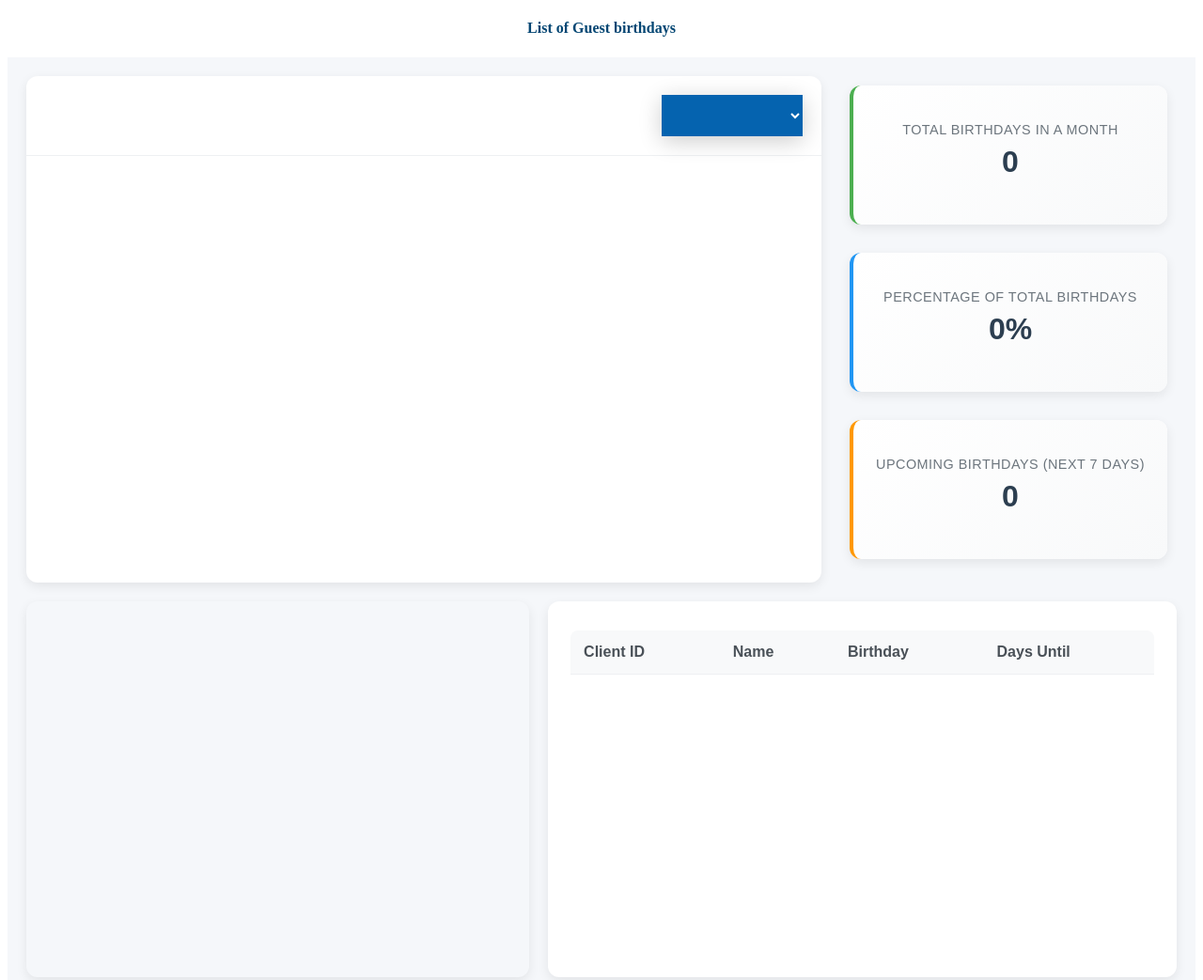
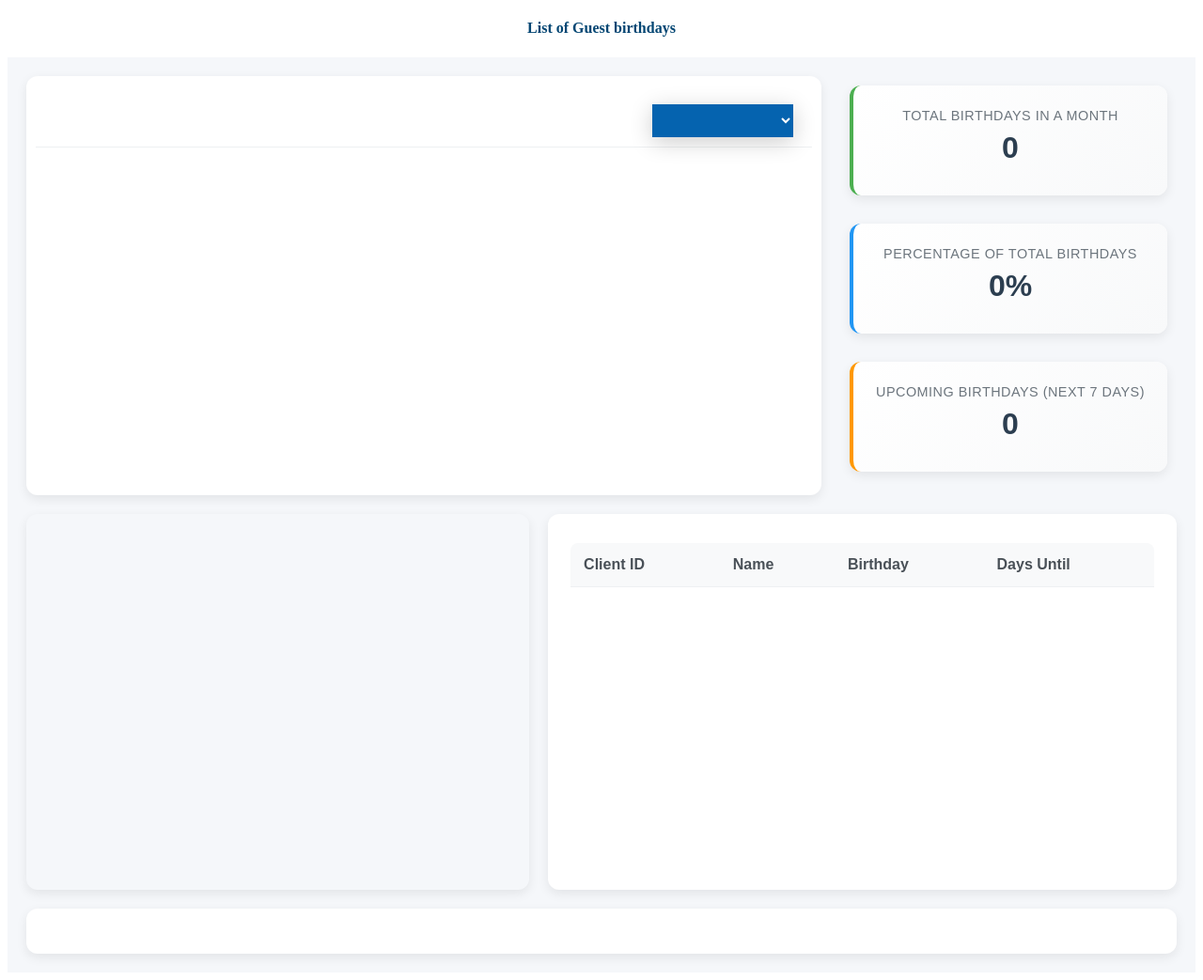
Before and after one commit to Paradox-9007/our_cimso_project, a plain HTML site: page dashboard-5/dashboard-5.html in a window 1280 px wide. Shown: the top 1043 px of the page at 94% size. Drawn offline with nearby package versions, Linux system fonts and the light colour scheme; no server answers.

Commit message:
version 1.3.9

```diff
--- a/dashboard-5/dashboard-5.css
+++ b/dashboard-5/dashboard-5.css
@@ -14,7 +14,7 @@
   display: flex;
   gap: 20px;
   width: 100%;
-  min-height: 400px;
+  min-height: 350px;  /* Increased from 300px */
 }
 
 /* Chart container */
@@ -22,10 +22,13 @@
   flex: 3;
   display: flex;
   flex-direction: column;
+  justify-content: center;
   background-color: white;
   border-radius: 12px;
   box-shadow: 0 4px 12px rgba(0, 0, 0, 0.08);
   transition: box-shadow 0.3s ease;
+  max-height: 500px;
+  padding: 10px;
 }
 
 
@@ -34,24 +37,17 @@
   display: flex;
   gap: 15px;
   justify-content: flex-end;
-  padding: 20px;
+  padding: 10px 20px;  /* Reduced padding */
   border-bottom: 1px solid #eef0f2;
 }
 
 .D5 #D5-filter select {
-  /* padding: 8px 16px;
-  border-radius: 6px;
-  border: 1px solid #e0e4e8;
-  background-color: white;
-  font-size: 14px;
-  cursor: pointer;
-  transition: border-color 0.2s ease; */
   background-color: #0563af;
   color: white;
-  padding: 10px;
+  padding: 8px;  /* Reduced padding */
   width: 150px;
   border: none;
-  font-size: 20px;
+  font-size: 16px;  /* Reduced font size */
   box-shadow: 0 5px 25px rgba(0, 0, 0, 0.2);
   -webkit-appearance: button;
   appearance: button;
@@ -64,46 +60,6 @@
   border-color: #007bff;
   box-shadow: 0 0 0 2px rgba(0, 123, 255, 0.25);
 }
-/* .D5 #D5-filter .filter{
-  position: relative;
-  left: 70%;
-  gap: 10px;
-  transform: translate(-50%, -50%);
-}
-
-.D5 #D5-filter .filter select {
-  background-color: #0563af;
-  color: white;
-  padding: 10px;
-  width: 150px;
-  border: none;
-  font-size: 20px;
-  box-shadow: 0 5px 25px rgba(0, 0, 0, 0.2);
-  -webkit-appearance: button;
-  appearance: button;
-  outline: none;
-}
-
-.D5 #D5-filter .filter::before {
-  content: "\f13a";
-  font-family: FontAwesome;
-  position: absolute;
-  top: 0;
-  right: 0;
-  width: 20%;
-  height: 100%;
-  text-align: center;
-  font-size: 28px;
-  line-height: 45px;
-  color: rgba(255, 255, 255, 0.5);
-  background-color: rgba(255, 255, 255, 0.1);
-  pointer-events: none;
-}
-
-.D5 #D5-filter .filter:hover::before {
-  color: rgba(255, 255, 255, 0.6);
-  background-color: rgba(255, 255, 255, 0.2);
-} */
 
 /* KPI Container styles */
 .D5 #first-row-second-col-kpi-one,
@@ -117,7 +73,8 @@
     padding: 20px 15px;
     border-radius: 12px;
     box-shadow: 0 3px 10px rgba(0,0,0,0.1);
-    min-height: 100px;
+    min-height: 30px;
+    max-height: 133px;
     text-align: center;
     position: relative;
     overflow: hidden;
--- a/dashboard-5/dashboard-5.html
+++ b/dashboard-5/dashboard-5.html
@@ -18,7 +18,7 @@
             <div id="D5-filter">
                 <select id="D5-choose_month"></select>
             </div>
-            <canvas id="chart51" style=" max-width: 1117px; max-height: 558px;"></canvas>
+            <canvas id="chart51" style="max-width: 1117px; max-height: 350px;"></canvas>
         </div>
         <div id="first-row-second-col">
             <div id="first-row-second-col-kpi-one">
```
